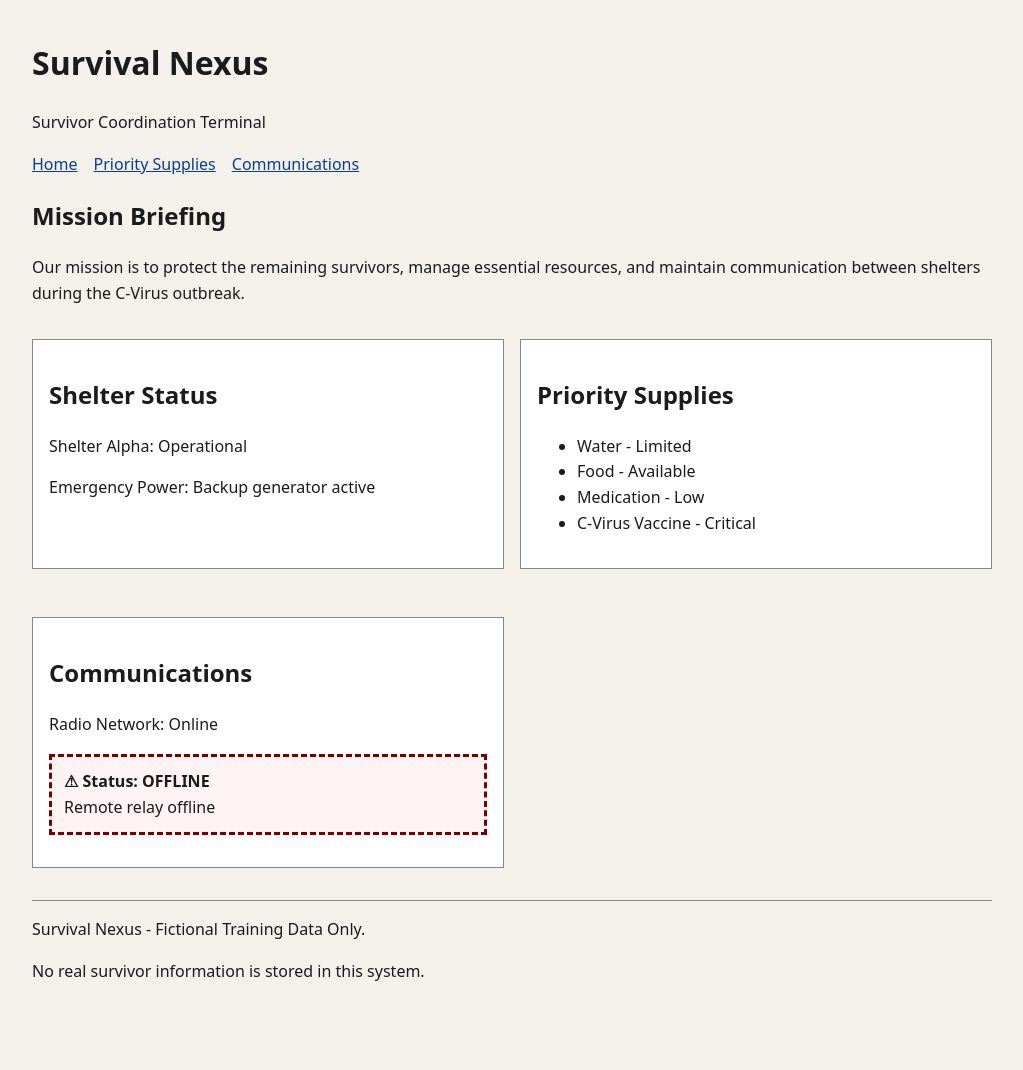
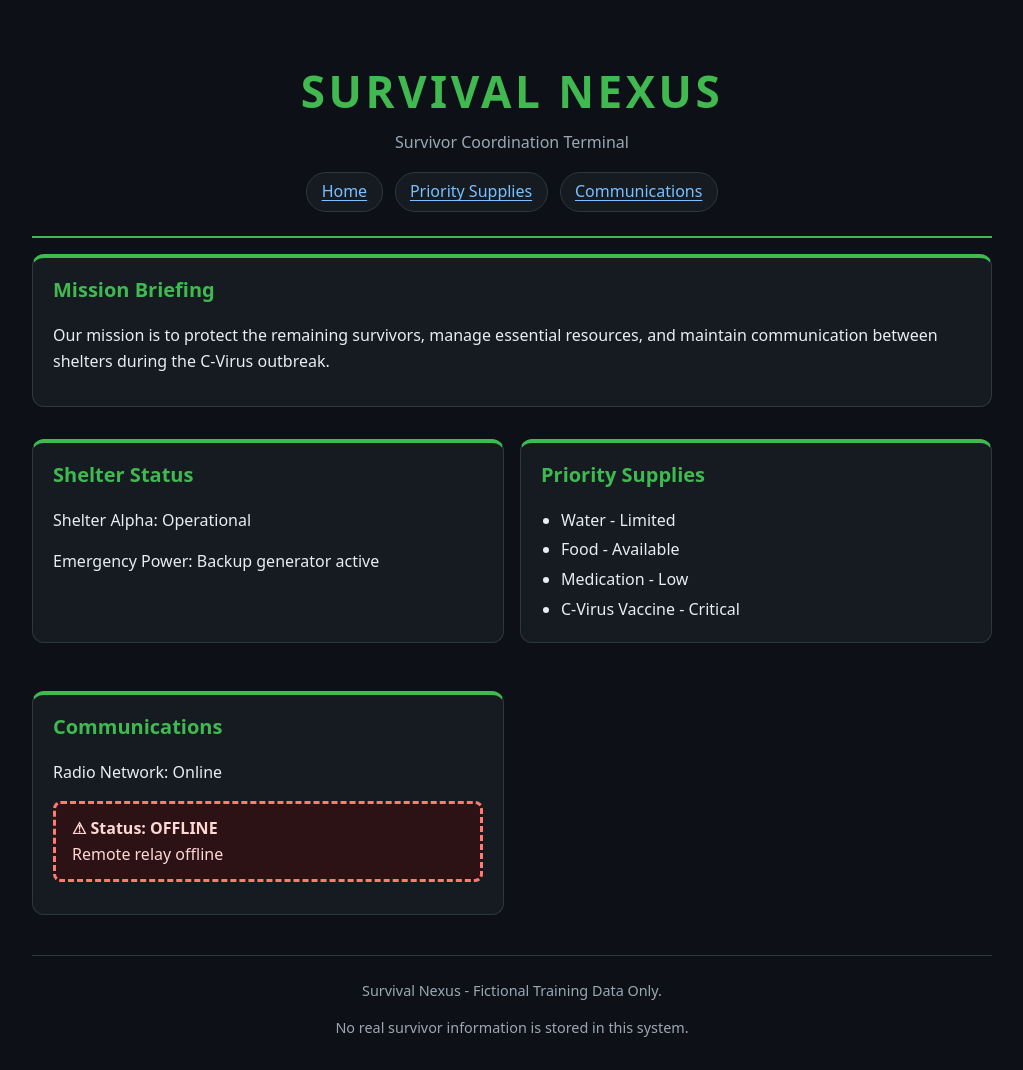
Before and after one commit to jiem01/Survival-Nexus, a plain HTML site: page web/index.html in a window 1280 px wide. Shown: the whole page, without its empty margins (128-1151 px from the left). Before the commit the page ends 1016 px from the top, so only its background shows below. Drawn offline with Linux system fonts and the light colour scheme.

Commit message:
Restyle terminal with dark theme

```diff
--- a/web/styles.css
+++ b/web/styles.css
@@ -1,8 +1,24 @@
+/* ---------- Colors in one place (easy to change later) ---------- */
+:root {
+  --bg: #0d1117;
+  --card: #161b22;
+  --border: #30363d;
+  --text: #e6edf3;
+  --muted: #9da7b3;
+  --accent: #3fb950;
+  --link: #79c0ff;
+  --focus: #f2cc60;
+  --danger-bg: #2d1215;
+  --danger-border: #ff7b72;
+  --danger-text: #ffd7d5;
+}
+
+/* ---------- Page ---------- */
 body {
-  font-family: system-ui, Arial, sans-serif;
+  font-family: system-ui, "Segoe UI", Arial, sans-serif;
   line-height: 1.6;
-  background: #f4f1ea;
-  color: #1b1b1b;
+  background: var(--bg);
+  color: var(--text);
   margin: 0;
 }
 
@@ -12,53 +28,119 @@ main {
   padding: 1rem;
 }
 
+/* Stop long words from causing sideways scrolling */
 p, li, h1, h2 {
   overflow-wrap: anywhere;
 }
 
+/* ---------- Header ---------- */
+header {
+  text-align: center;
+  padding: 1.5rem 1rem;
+  margin-block: 1rem;
+  border-bottom: 2px solid var(--accent);
+}
+
+h1 {
+  margin: 0;
+  font-size: clamp(1.75rem, 6vw, 2.75rem);
+  letter-spacing: 0.08em;
+  text-transform: uppercase;
+  color: var(--accent);
+}
+
+header p {
+  margin: 0.25rem 0 1rem;
+  color: var(--muted);
+}
+
+h2 {
+  margin-top: 0;
+  font-size: 1.25rem;
+  color: var(--accent);
+}
+
+/* ---------- Navigation ---------- */
 nav {
   display: flex;
   flex-wrap: wrap;
-  gap: 0.5rem 1rem;
+  justify-content: center;
+  gap: 0.5rem 0.75rem;
 }
 
 a {
-  color: #0b3d91;
+  color: var(--link);
   text-decoration: underline;
+  text-underline-offset: 0.2em;
 }
 
+nav a {
+  padding: 0.4rem 0.9rem;
+  border: 1px solid var(--border);
+  border-radius: 999px;
+  background: var(--card);
+}
+
+nav a:hover {
+  border-color: var(--accent);
+}
+
+/* Visible keyboard focus */
 a:focus-visible {
-  outline: 3px solid #b35900;
+  outline: 3px solid var(--focus);
   outline-offset: 3px;
 }
 
-.panel {
-  background: #ffffff;
-  padding: 1rem;
-  border: 1px solid #888;
+/* ---------- Cards (box model: padding inside, border, margin outside) ---------- */
+.panel,
+main > section {
+  background: var(--card);
+  padding: 1rem 1.25rem;
+  border: 1px solid var(--border);
+  border-top: 4px solid var(--accent);
+  border-radius: 0.75rem;
   margin-block: 1rem;
 }
 
+ul {
+  padding-left: 1.25rem;
+  margin: 0;
+}
+
+li {
+  margin-block: 0.25rem;
+}
+
+/* ---------- Layout: one column on narrow screens ---------- */
 .status-grid {
   display: grid;
   grid-template-columns: 1fr;
   gap: 1rem;
 }
 
+/* Wider screens: two columns. This rule controls the responsive layout. */
 @media (min-width: 48rem) {
   .status-grid {
     grid-template-columns: 1fr 1fr;
   }
 }
 
+/* ---------- Offline panel: words + icon + dashed border, not just color ---------- */
 .relay-panel {
-  padding: 0.75rem;
-  border: 3px dashed #7a0000;
-  background: #fff4f4;
+  padding: 0.75rem 1rem;
+  border: 3px dashed var(--danger-border);
+  border-radius: 0.5rem;
+  background: var(--danger-bg);
+  color: var(--danger-text);
   margin-block: 1rem;
 }
 
+/* ---------- Footer ---------- */
 footer {
-  border-top: 1px solid #888;
-  margin-top: 1rem;
+  border-top: 1px solid var(--border);
+  margin-top: 1.5rem;
+  padding-top: 0.5rem;
+  color: var(--muted);
+  font-size: 0.9rem;
+  text-align: center;
 }
```
Also changed, not shown: docs/activity-02.md (+2 -2 lines).
